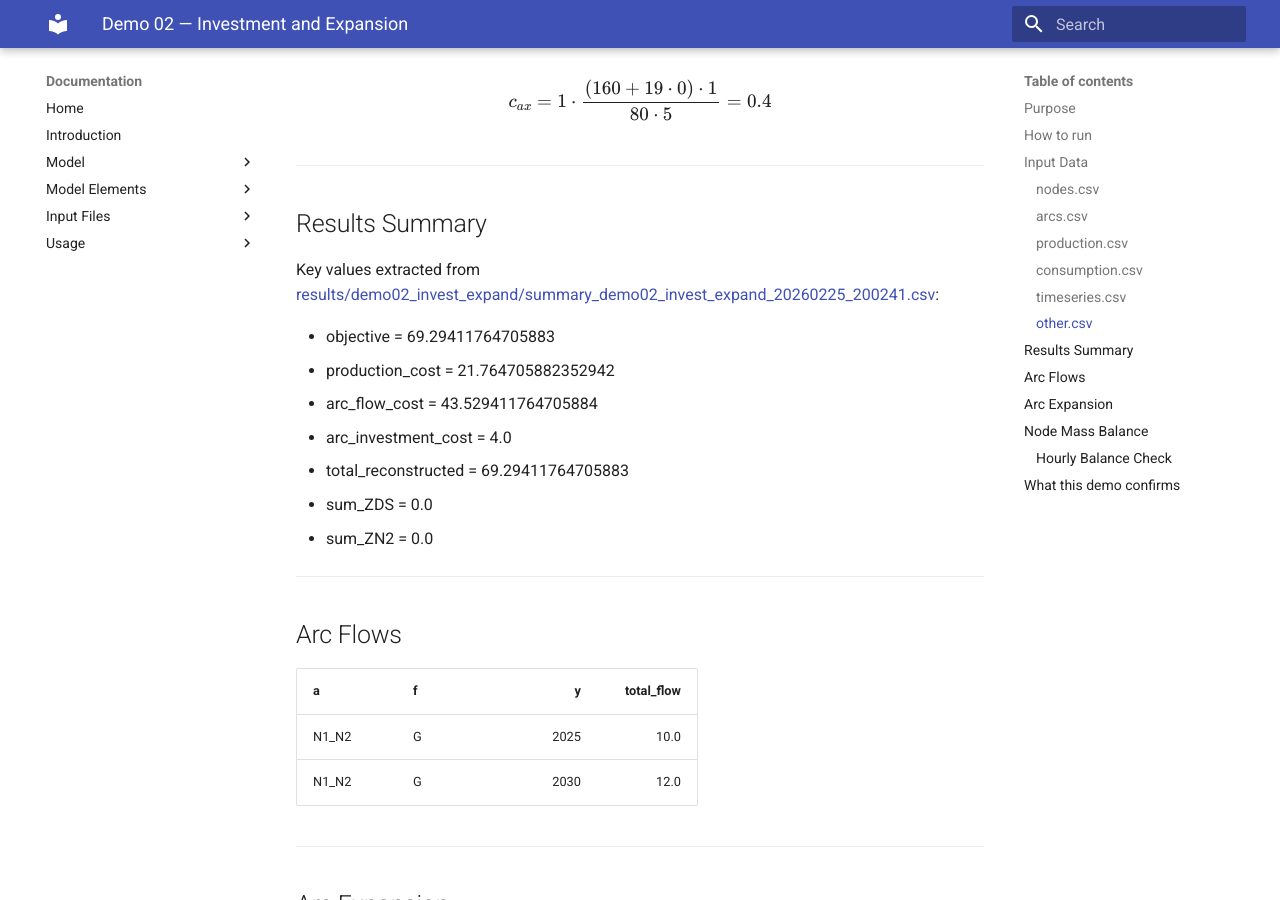
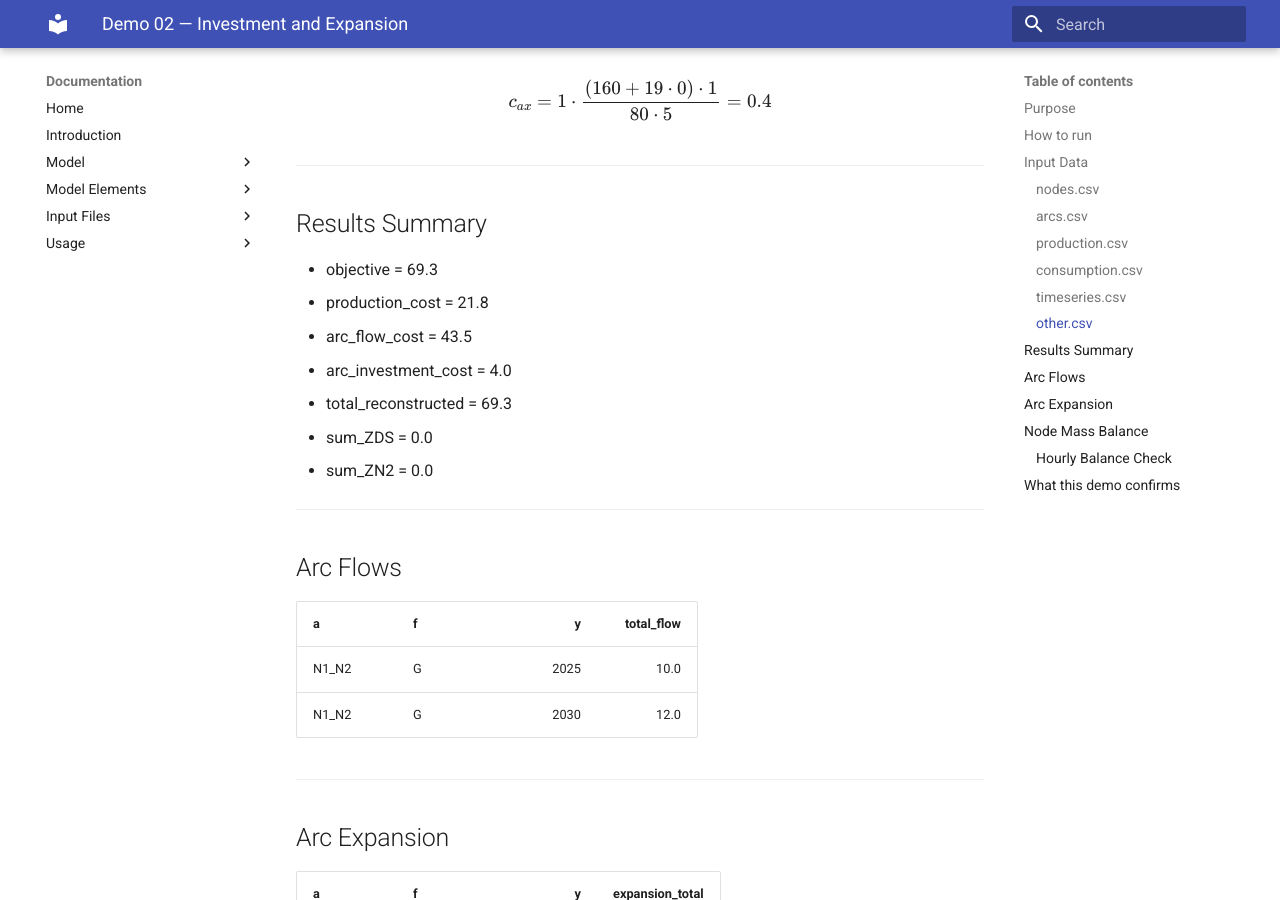
Before and after one commit to ParinazAliasghari/NordHHub, an MkDocs documentation site: the page built from docs/demos/demo02_invest_expand_report.md, in a window 1280 px wide and 900 px high, scrolled down 3448 px. Built offline with MkDocs 1.6.1 and Material for MkDocs 9.7.7, drawn with Linux system fonts in a browser that asks for light colours; some of the changed text lies outside the part shown.

Commit message:
Update demo02_invest_expand_report.md

```diff
--- a/docs/demos/demo02_invest_expand_report.md
+++ b/docs/demos/demo02_invest_expand_report.md
@@ -127,13 +127,11 @@ $$
 
 ## Results Summary
 
-Key values extracted from [results/demo02_invest_expand/summary_demo02_invest_expand_20260225_200241.csv](results/demo02_invest_expand/summary_demo02_invest_expand_20260225_200241.csv):
-
-- objective = 69.29411764705883
-- production_cost = 21.764705882352942
-- arc_flow_cost = 43.529411764705884
+- objective = 69.3
+- production_cost = 21.8
+- arc_flow_cost = 43.5
 - arc_investment_cost = 4.0
-- total_reconstructed = 69.29411764705883
+- total_reconstructed = 69.3
 - sum_ZDS = 0.0
 - sum_ZN2 = 0.0
 
```
Also changed, not shown: other parts of docs/demos/demo02_invest_expand_report.md (+2 -2 lines).
